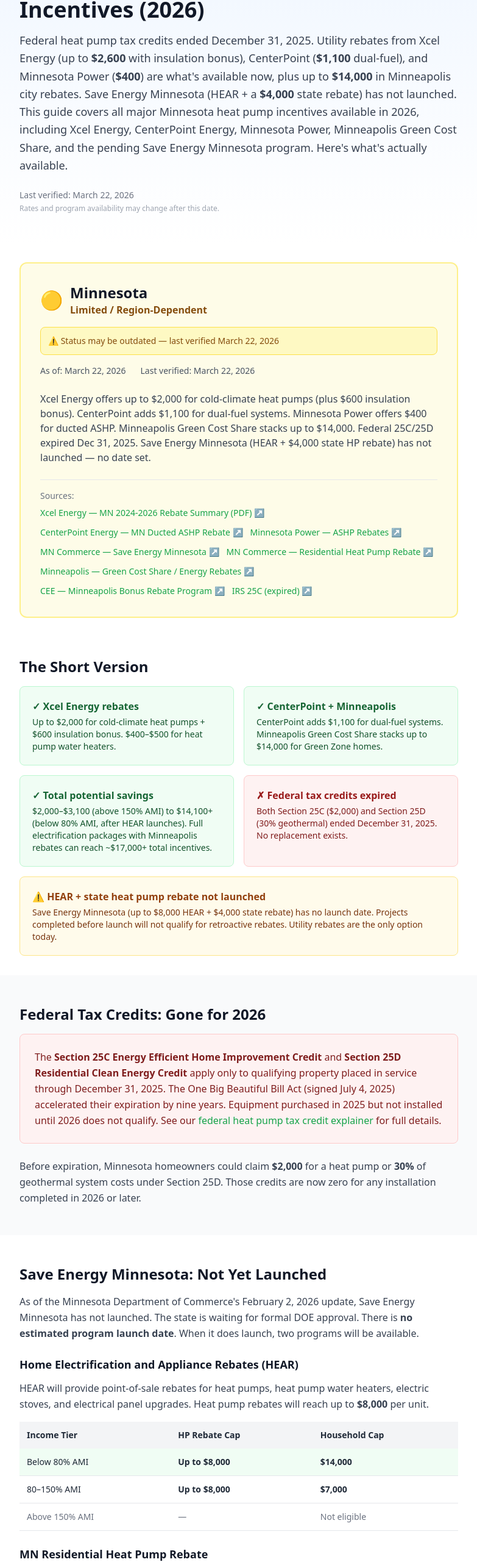
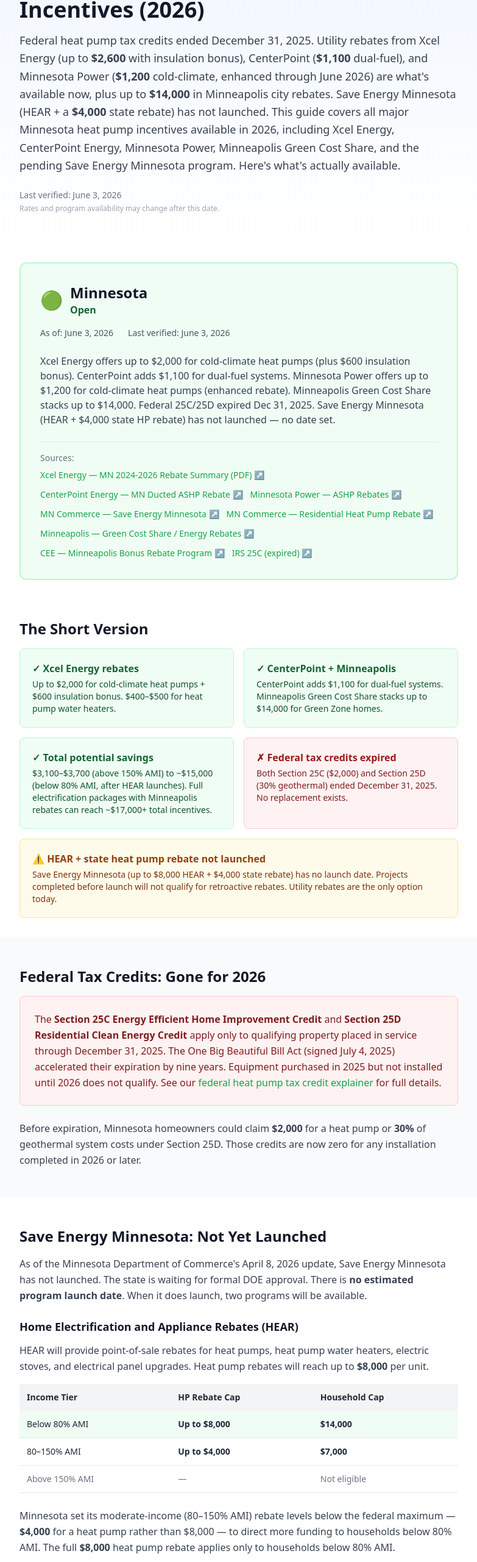
Before and after one commit to giniwproductions-88/homeenergybasics, a Next.js app: page /heat-pumps/states/mn in a window 1280 px wide. Shown: the part 197-2758 px from the top of the page at 61% size, without its empty margins (248-1031 px from the left). Built offline with nearby package versions, Linux system fonts and the light colour scheme.

Commit message:
MN: correct HEAR moderate-income cap (8k->4k), add MN Power 1,200 cold-climate, date refresh to June 2026

```diff
--- a/src/app/heat-pumps/states/mn/page.tsx
+++ b/src/app/heat-pumps/states/mn/page.tsx
@@ -52,7 +52,7 @@ export default function MinnesotaPage() {
         name: "Has Minnesota's HEAR rebate program launched?",
         acceptedAnswer: {
           "@type": "Answer",
-          text: "No. As of the Minnesota Department of Commerce's February 2, 2026 update, Save Energy Minnesota has not launched. The state is waiting for formal DOE approval. There is no estimated launch date. Federal guidelines do not allow retroactive rebates for installations before launch. A separate state Residential Heat Pump Rebate of up to $4,000 is designed to stack with HEAR but also has not launched.",
+          text: "No. As of the Minnesota Department of Commerce's April 8, 2026 update, Save Energy Minnesota has not launched. The state is waiting for formal DOE approval. There is no estimated launch date. Federal guidelines do not allow retroactive rebates for installations before launch. A separate state Residential Heat Pump Rebate of up to $4,000 is designed to stack with HEAR but also has not launched.",
         },
       },
       {
@@ -99,7 +99,7 @@ export default function MinnesotaPage() {
             Minnesota Heat Pump Rebates &amp; Incentives (2026)
           </h1>
           <p className="text-lg text-gray-700 leading-relaxed mb-6">
-            Federal heat pump tax credits ended December 31, 2025. Utility rebates from Xcel Energy (up to <strong>$2,600</strong> with insulation bonus), CenterPoint (<strong>$1,100</strong> dual-fuel), and Minnesota Power (<strong>$400</strong>) are what&apos;s available now, plus up to <strong>$14,000</strong> in Minneapolis city rebates. Save Energy Minnesota (HEAR + a <strong>$4,000</strong> state rebate) has not launched. This guide covers all major Minnesota heat pump incentives available in 2026, including Xcel Energy, CenterPoint Energy, Minnesota Power, Minneapolis Green Cost Share, and the pending Save Energy Minnesota program. Here&apos;s what&apos;s actually available.
+            Federal heat pump tax credits ended December 31, 2025. Utility rebates from Xcel Energy (up to <strong>$2,600</strong> with insulation bonus), CenterPoint (<strong>$1,100</strong> dual-fuel), and Minnesota Power (<strong>$1,200</strong> cold-climate, enhanced through June 2026) are what&apos;s available now, plus up to <strong>$14,000</strong> in Minneapolis city rebates. Save Energy Minnesota (HEAR + a <strong>$4,000</strong> state rebate) has not launched. This guide covers all major Minnesota heat pump incentives available in 2026, including Xcel Energy, CenterPoint Energy, Minnesota Power, Minneapolis Green Cost Share, and the pending Save Energy Minnesota program. Here&apos;s what&apos;s actually available.
           </p>
           <p className="text-sm text-gray-500">
             Last verified: {formattedDate}
@@ -132,7 +132,7 @@ export default function MinnesotaPage() {
             </div>
             <div className="bg-green-50 border border-green-200 rounded-lg p-5">
               <p className="font-semibold text-green-800 mb-1">✓ Total potential savings</p>
-              <p className="text-sm text-green-900">$2,000–$3,100 (above 150% AMI) to $14,100+ (below 80% AMI, after HEAR launches). Full electrification packages with Minneapolis rebates can reach ~$17,000+ total incentives.</p>
+              <p className="text-sm text-green-900">$3,100–$3,700 (above 150% AMI) to ~$15,000 (below 80% AMI, after HEAR launches). Full electrification packages with Minneapolis rebates can reach ~$17,000+ total incentives.</p>
             </div>
             <div className="bg-red-50 border border-red-200 rounded-lg p-5">
               <p className="font-semibold text-red-800 mb-1">✗ Federal tax credits expired</p>
@@ -170,7 +170,7 @@ export default function MinnesotaPage() {
         <div className="container-narrow">
           <h2 className="text-2xl font-bold text-gray-900 mb-4">Save Energy Minnesota: Not Yet Launched</h2>
           <p className="text-gray-700 leading-relaxed mb-6">
-            As of the Minnesota Department of Commerce&apos;s February 2, 2026 update, Save Energy Minnesota has not launched. The state is waiting for formal DOE approval. There is <strong>no estimated program launch date</strong>. When it does launch, two programs will be available.
+            As of the Minnesota Department of Commerce&apos;s April 8, 2026 update, Save Energy Minnesota has not launched. The state is waiting for formal DOE approval. There is <strong>no estimated program launch date</strong>. When it does launch, two programs will be available.
           </p>
 
           <h3 className="text-lg font-semibold text-gray-900 mb-3">Home Electrification and Appliance Rebates (HEAR)</h3>
@@ -194,7 +194,7 @@ export default function MinnesotaPage() {
                 </tr>
                 <tr className="border-b">
                   <td className="p-3">80–150% AMI</td>
-                  <td className="p-3 font-semibold">Up to $8,000</td>
+                  <td className="p-3 font-semibold">Up to $4,000</td>
                   <td className="p-3 font-semibold">$7,000</td>
                 </tr>
                 <tr className="border-b">
@@ -205,6 +205,10 @@ export default function MinnesotaPage() {
               </tbody>
             </table>
           </div>
+
+          <p className="text-gray-700 leading-relaxed mb-4">
+            Minnesota set its moderate-income (80&ndash;150% AMI) rebate levels below the federal maximum &mdash; <strong>$4,000</strong> for a heat pump rather than $8,000 &mdash; to direct more funding to households below 80% AMI. The full <strong>$8,000</strong> heat pump rebate applies only to households below 80% AMI.
+          </p>
 
           <h3 className="text-lg font-semibold text-gray-900 mb-3">MN Residential Heat Pump Rebate</h3>
           <p className="text-gray-700 leading-relaxed mb-4">
@@ -337,9 +341,14 @@ export default function MinnesotaPage() {
               </thead>
               <tbody>
                 <tr className="border-b">
-                  <td className="p-3">Ducted ASHP</td>
+                  <td className="p-3">Ducted ASHP (standard)</td>
                   <td className="p-3 font-semibold">$400</td>
                   <td className="p-3">ENERGY STAR certified; participating contractor required</td>
+                </tr>
+                <tr className="border-b bg-green-50">
+                  <td className="p-3">Cold-climate ASHP (ducted or ductless)</td>
+                  <td className="p-3 font-semibold">$1,200</td>
+                  <td className="p-3">Enhanced rebate, installs through June 30, 2026; ccASHP rated to 5°F</td>
                 </tr>
                 <tr className="border-b">
                   <td className="p-3">Ground-source (geothermal)</td>
@@ -420,10 +429,10 @@ export default function MinnesotaPage() {
               <ul className="text-sm text-gray-700 space-y-1">
                 <li>Xcel cold-climate ASHP (Combo/Gas): $2,000</li>
                 <li>CenterPoint dual-fuel: $1,100</li>
-                <li>HEAR (capped at $7,000 household): up to $7,000</li>
+                <li>HEAR heat pump (80–150% AMI cap): up to $4,000</li>
                 <li>MN State HP Rebate: up to $4,000</li>
               </ul>
-              <p className="font-semibold text-green-700 mt-2">Realistic maximum: ~$14,100</p>
+              <p className="font-semibold text-green-700 mt-2">Realistic maximum: ~$11,100</p>
             </div>
 
             <div className="bg-green-50 border border-green-200 rounded-lg p-5">
@@ -440,7 +449,7 @@ export default function MinnesotaPage() {
 
           <div className="bg-gray-100 rounded-lg p-5">
             <p className="font-semibold text-gray-900 mb-1">What you&apos;ll actually pay</p>
-            <p className="text-sm text-gray-700">On a $15,000 installed system: <strong>$11,300 to $11,900 out of pocket</strong> with today&apos;s utility rebates. If HEAR launches and you qualify at 80–150% Area Median Income (AMI), that drops to roughly <strong>$900</strong>. Below 80% AMI, the system could be free or near-free. Minneapolis Green Zone residents can stack an additional $5,000–$14,000 on top of any scenario above.</p>
+            <p className="text-sm text-gray-700">On a $15,000 installed system: <strong>$11,300 to $11,900 out of pocket</strong> with today&apos;s utility rebates. If HEAR launches and you qualify at 80–150% Area Median Income (AMI), that drops to roughly <strong>$3,900</strong>. Below 80% AMI, the system could be free or near-free. Minneapolis Green Zone residents can stack an additional $5,000–$14,000 on top of any scenario above.</p>
           </div>
 
           <p className="text-gray-700 leading-relaxed mt-6 mb-4">
@@ -563,7 +572,7 @@ export default function MinnesotaPage() {
           <div className="space-y-4">
             <div className="bg-white border border-gray-200 rounded-lg p-5">
               <p className="font-semibold text-gray-900">Save Energy Minnesota launch</p>
-              <p className="text-sm text-gray-600 mt-1">No date set as of February 2, 2026. Monitor <a href="https://mn.gov/commerce/energy/consumer/energy-programs/save-energy-mn.jsp" target="_blank" rel="noopener noreferrer" className="text-brand-600 hover:underline">mn.gov/commerce</a> for the official announcement. Projects before launch don&apos;t qualify for HEAR.</p>
+              <p className="text-sm text-gray-600 mt-1">No date set as of April 8, 2026. Monitor <a href="https://mn.gov/commerce/energy/consumer/energy-programs/save-energy-mn.jsp" target="_blank" rel="noopener noreferrer" className="text-brand-600 hover:underline">mn.gov/commerce</a> for the official announcement. Projects before launch don&apos;t qualify for HEAR.</p>
             </div>
             <div className="bg-white border border-gray-200 rounded-lg p-5">
               <p className="font-semibold text-gray-900">MN Residential Heat Pump Rebate ($4,000)</p>
--- a/src/data/incentives.ts
+++ b/src/data/incentives.ts
@@ -142,9 +142,9 @@ export const incentives: Record<StateCode, StateIncentive> = {
     stateCode: "MN",
     stateName: "Minnesota",
     status: "open",
-    lastVerified: "2026-03-22",
-    summary:
-      "Xcel Energy offers up to $2,000 for cold-climate heat pumps (plus $600 insulation bonus). CenterPoint adds $1,100 for dual-fuel systems. Minnesota Power offers $400 for ducted ASHP. Minneapolis Green Cost Share stacks up to $14,000. Federal 25C/25D expired Dec 31, 2025. Save Energy Minnesota (HEAR + $4,000 state HP rebate) has not launched — no date set.",
+    lastVerified: "2026-06-03",
+    summary:
+      "Xcel Energy offers up to $2,000 for cold-climate heat pumps (plus $600 insulation bonus). CenterPoint adds $1,100 for dual-fuel systems. Minnesota Power offers up to $1,200 for cold-climate heat pumps (enhanced rebate). Minneapolis Green Cost Share stacks up to $14,000. Federal 25C/25D expired Dec 31, 2025. Save Energy Minnesota (HEAR + $4,000 state HP rebate) has not launched — no date set.",
     sources: [
       {
         label: "Xcel Energy — MN 2024-2026 Rebate Summary (PDF)",
```
